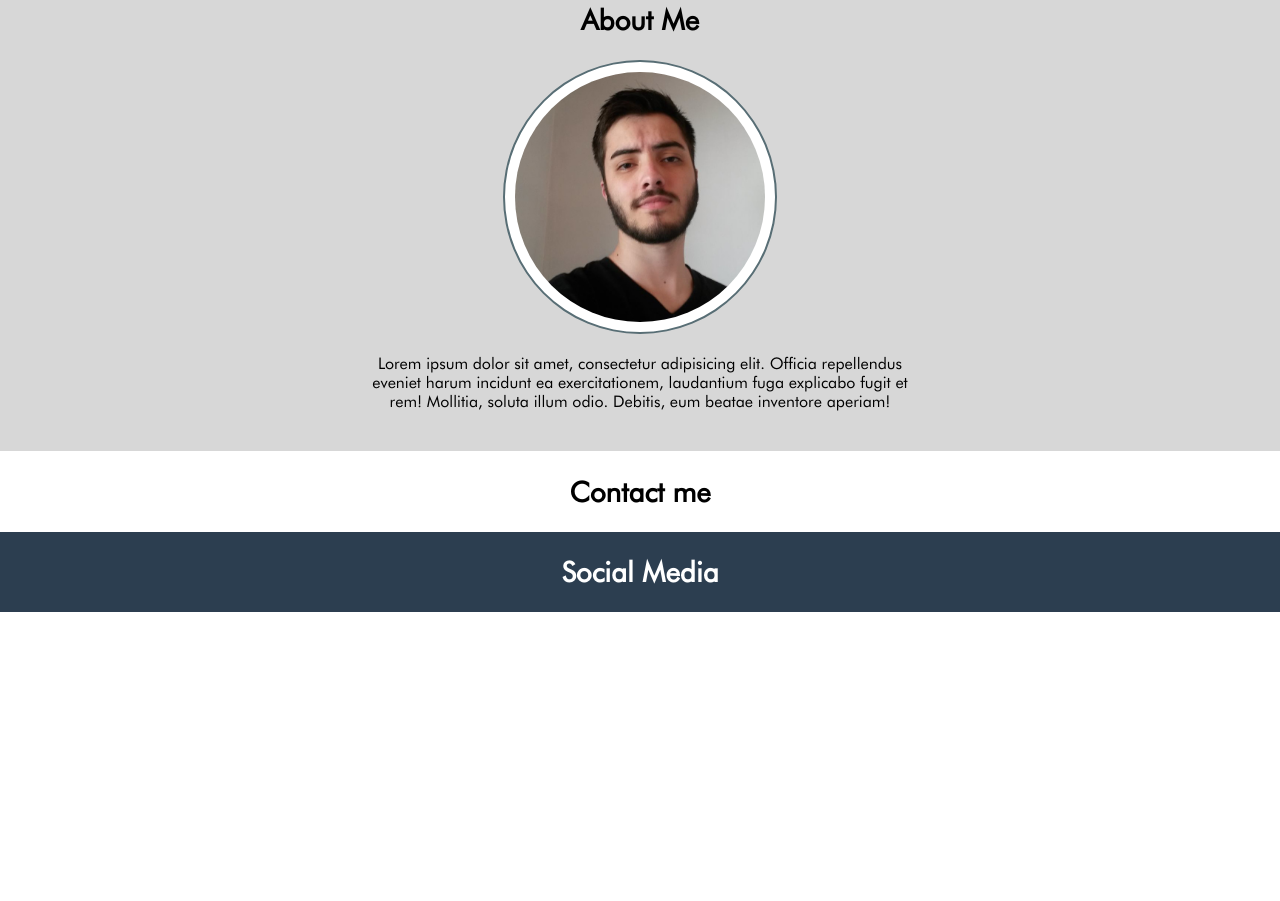
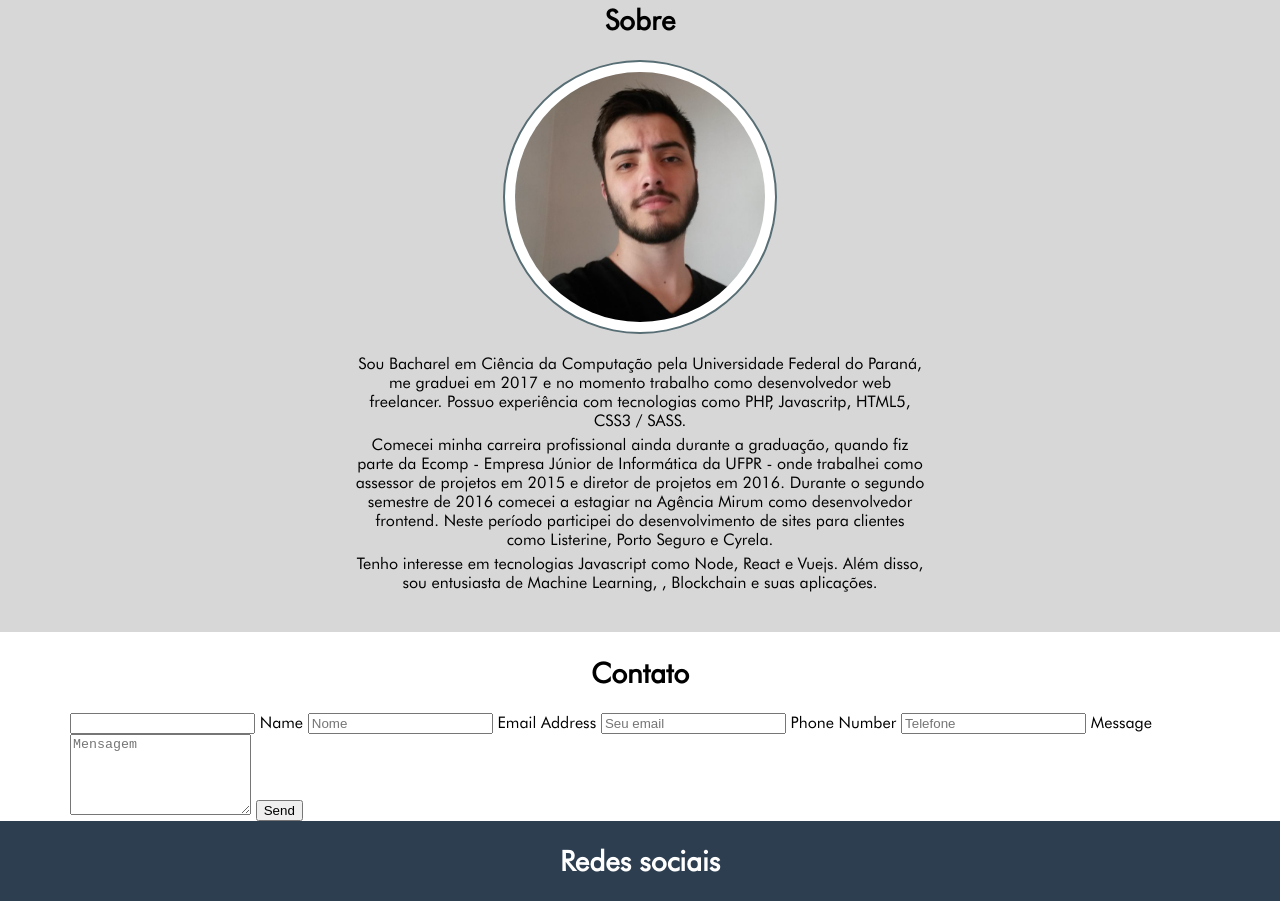
Before and after one commit to guilherme-dev/guilherme-dev.github.io, a website: page index.html in a window 1280 px wide. Shown: the part 820-1721 px from the top of the page. Before the commit the page ends 1432 px from the top, so only its background shows below. Drawn offline with nearby package versions, Linux system fonts and the light colour scheme.

Commit message:
add basic contact-form html

```diff
--- a/index.html
+++ b/index.html
@@ -23,9 +23,9 @@
 			</div>
 			<div class="navbar__menu">
 				<ul>
-					<li><a href="#" class="link">Work</a></li>
-					<li><a href="#" class="link">About</a></li>
-					<li><a href="#" class="link">Contact</a></li>
+					<li><a href="#section-work" class="link">Porfólio</a></li>
+					<li><a href="#section-about" class="link">Sobre</a></li>
+					<li><a href="#section-contact" class="link">Contato</a></li>
 				</ul>
 			</div>
 		</nav>
@@ -35,13 +35,13 @@
 				<h1>/* in development */</h1>
 				<!-- TODO: insert Atom animation -->
 				<h1>Guilherme Santos</h1>
-				<h2>Bachelor of Science in Computer Science and web developer</h2>
+				<h2>Bacharel em Ciência da Computação e desenvolvedor web</h2>
 			</div>
 		</div>
 	</header>
 	<section id="section-work" class="section">
 		<div class="container">
-			<h1>Work</h1>
+			<h1>Portfólio</h1>
 
 			<div class="row">
 				<div class="row__item work-item">
@@ -91,25 +91,42 @@
 	</section>
 	<section id="section-about" class="section">
 		<div class="container">
-			<h1>About Me</h1>
+			<h1>Sobre</h1>
 			<div class="about-me">
 				<figure>
 					<img src="dist/img/perfil.jpg" alt="">
 				</figure>
-				<p class="about-me__text">Lorem ipsum dolor sit amet, consectetur adipisicing elit. Officia repellendus eveniet harum incidunt ea exercitationem, laudantium fuga explicabo fugit et rem! Mollitia, soluta illum odio. Debitis, eum beatae inventore aperiam!</p>
+				<div class="about-me__text">
+					<p>Sou Bacharel em Ciência da Computação pela Universidade Federal do Paraná, me graduei em 2017 e no momento trabalho como desenvolvedor web freelancer. Possuo experiência com tecnologias como PHP, Javascritp, HTML5, CSS3 / SASS.</p>
+					<p>Comecei minha carreira profissional ainda durante a graduação, quando fiz parte da Ecomp - Empresa Júnior de Informática da UFPR - onde trabalhei como assessor de projetos em 2015 e diretor de projetos em 2016. Durante o segundo semestre de 2016 comecei a estagiar na Agência Mirum como desenvolvedor frontend. Neste período participei do desenvolvimento de sites para clientes como Listerine, Porto Seguro e Cyrela. </p>
+					<p>Tenho interesse em tecnologias Javascript como Node, React e Vuejs. Além disso, sou entusiasta de Machine Learning, , Blockchain e suas aplicações.</p>
+				</div>
 			</div>
 		</div>
 	</section>
 	<section id="section-contact" class="section">
 		<div class="container">
-			<h1>Contact me</h1>
+			<h1>Contato</h1>
+			<!-- https://formspree.io/gsantos.ufpr@gmail.com -->
+			<form action="" method="POST" class="contact-form">
+				<input class="hidden" type="text" name="_gotcha">
+				<label>Name</label>
+					<input type="text" class="" placeholder="Nome" id="name" name="Name" required="" data-validation-required-message="Please enter your name.">
+				<label>Email Address</label>
+			    	<input type="email" class="" placeholder="Seu email" id="email" name="Email" required="" data-validation-required-message="Please enter your email address.">
+			    <label>Phone Number</label>
+			    	<input type="tel" class="" placeholder="Telefone" id="phone" name="Phone" required="" data-validation-required-message="Please enter your phone number.">
+			    <label>Message</label>
+			    	<textarea rows="5" class="" placeholder="Mensagem" id="message" name="Message" required="" data-validation-required-message="Please enter a message."></textarea>
+			    <input type="submit" value="Send">
+			</form>
 		</div>
 	</section>
 	<footer>
 		<div class="container">
 			<secton id="section-contact-info" class="section">
 				<div class="social-media">
-					<h2>Social Media</h2>
+					<h2>Redes sociais</h2>
 
 				</div>
 			</secton>
--- a/src/styles/partials/_home.scss
+++ b/src/styles/partials/_home.scss
@@ -128,8 +128,11 @@ body {
 	}
 }
 	.about-me__text {
+		margin-bottom: 40px;
 		text-align: center;
-		margin-bottom: 40px;
+		p {
+			margin: 5px auto 5px;
+		}
 		@include breakpoint(dog) {
 			width: 50%;
 			margin: 0 auto 40px;
```
Also changed, not shown: dist/styles/main.css.
